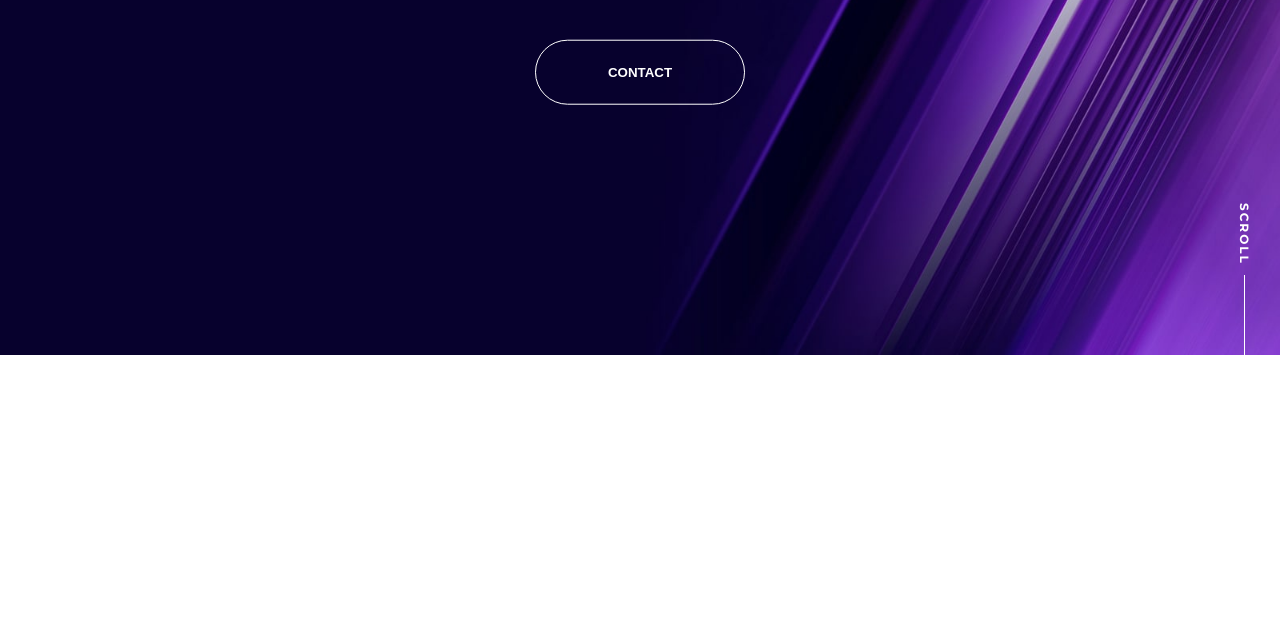
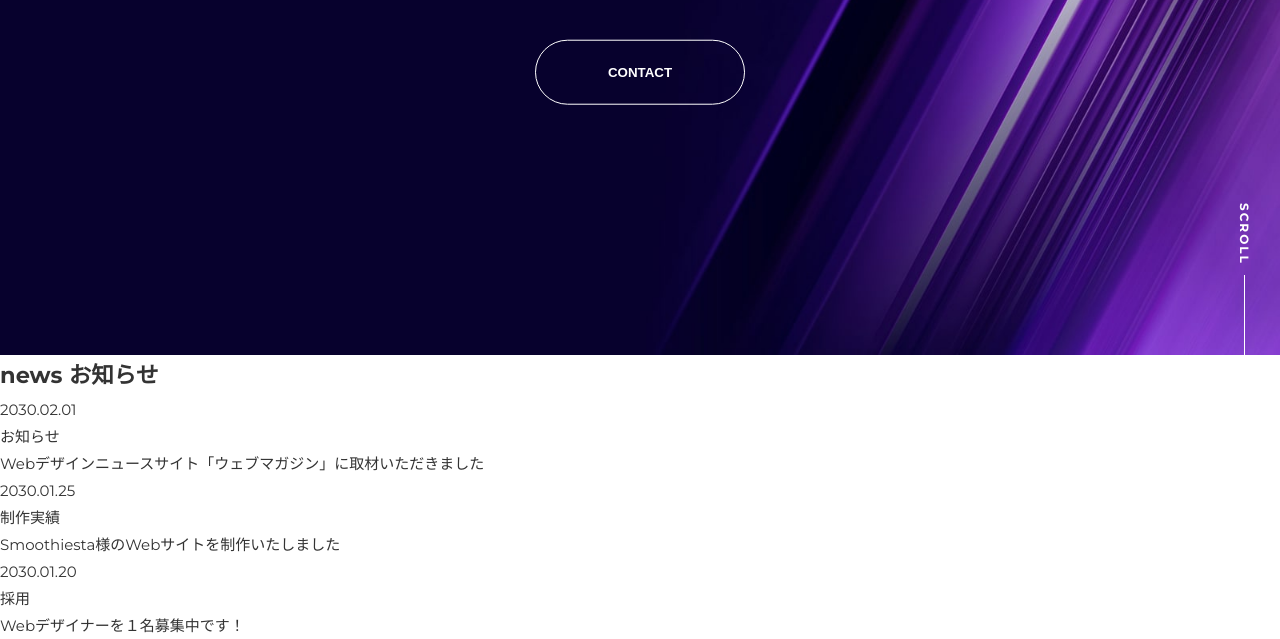
Before and after one commit to Kaji1127/Pon-Design, a website: page index.html in a window 1280 px wide. Shown: the part 445-1084 px from the top of the page. Before the commit the page ends 800 px from the top, so only its background shows below. Drawn offline with Linux system fonts and the light colour scheme.

Commit message:
created news section

```diff
--- a/index.html
+++ b/index.html
@@ -35,5 +35,37 @@
 			<div class="scroll">Scroll<span class="scroll__line"></span></div>
 		</header>
 		<!-- /Header-Section -->
+
+		<main>
+			<!-- News-Section -->
+			<section class="section-news">
+				<div class="news">
+					<h2 class="heading-secondary">
+						<span class="heading-secondary--main">news</span>
+						<span class="heading-secondary--sub">お知らせ</span>
+					</h2>
+					<dl class="news__content">
+						<div class="news__item">
+							<dt class="news__date">2030.02.01</dt>
+							<dd class="news__label">お知らせ</dd>
+							<dd class="news__description">Webデザインニュースサイト「ウェブマガジン」に取材いただきました</dd>
+						</div>
+
+						<div class="news__item">
+							<dt class="news__date">2030.01.25</dt>
+							<dd class="news__label">制作実績</dd>
+							<dd class="news__description">Smoothiesta様のWebサイトを制作いたしました</dd>
+						</div>
+
+						<div class="news__item">
+							<dt class="news__date">2030.01.20</dt>
+							<dd class="news__label">採用</dd>
+							<dd class="news__description">Webデザイナーを１名募集中です！</dd>
+						</div>
+					</dl>
+				</div>
+			</section>
+			<!-- /News-Section -->
+		</main>
 	</body>
 </html>
```
